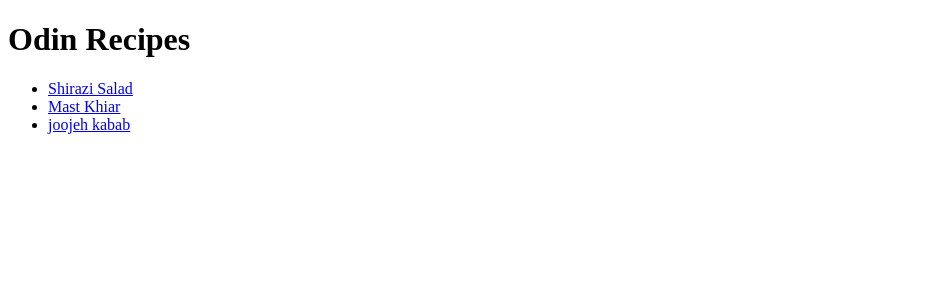
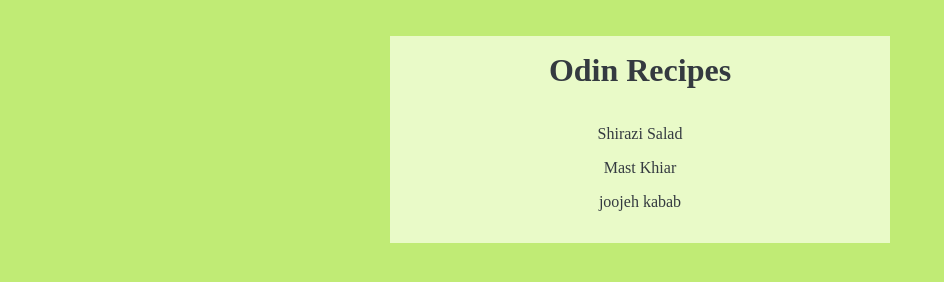
Before and after one commit to mahdi-khs/odin-recipes, a plain HTML site: page index.html in a window 1280 px wide. Shown: the whole page, without its empty margins (0-944 px from the left). Drawn offline with Linux system fonts and the light colour scheme.

Commit message:
Add styles to home page

```diff
--- a/index.html
+++ b/index.html
@@ -4,13 +4,16 @@
     <meta charset="UTF-8" />
     <meta name="viewport" content="width=device-width, initial-scale=1.0" />
     <title>Odin Recipes</title>
+    <link rel="stylesheet" href="styles/home.css" />
   </head>
   <body>
+    <div class="container">
       <h1>Odin Recipes</h1>
       <ul>
         <li><a href="recipes/shirazi-salad.html">Shirazi Salad</a></li>
         <li><a href="recipes/mast-khiar.html">Mast Khiar</a></li>
         <li><a href="recipes/joojeh-kabab.html">joojeh kabab</a></li>
       </ul>
+    </div>
   </body>
 </html>
--- /dev/null
+++ b/styles/home.css
@@ -0,0 +1,37 @@
+* {
+  padding: 0;
+  margin: 0;
+  box-sizing: border-box;
+}
+body {
+  background-color: #c0eb75;
+}
+.container {
+  background-color: #e9fac8;
+  width: 500px;
+  padding: 16px;
+  margin: 36px auto;
+}
+h1 {
+  color: #343a40;
+  text-align: center;
+  margin-bottom: 36px;
+}
+ul {
+  text-align: center;
+  list-style: none;
+}
+li {
+  margin-bottom: 16px;
+  color: #343a40;
+}
+a:link,
+a:visited {
+  color: #343a40;
+  text-decoration: none;
+}
+a:hover,
+a:active {
+  text-decoration: underline;
+  text-underline-offset: 4px;
+}
```
Lines whose indentation alone changed are shown as unchanged.
